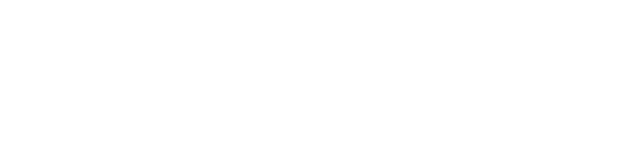
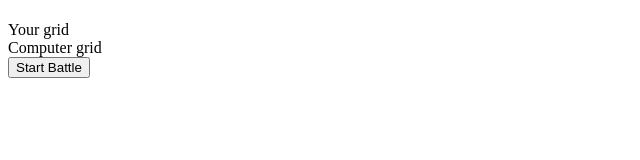
Before and after one commit to romaleks/Battleship, a plain HTML site: page index.html in a window 1280 px wide. Shown: the whole page, without its empty margins (0-640 px from the left). Drawn offline with Linux system fonts and the light colour scheme.

```diff
--- a/index.html
+++ b/index.html
@@ -6,5 +6,22 @@
     <meta name="viewport" content="width=device-width, initial-scale=1.0" />
     <title>Battleship</title>
   <script defer src="main.js"></script></head>
-  <body></body>
+  <body>
+    <header>
+      <h1 class="title"></h1>
+    </header>
+    <main>
+      <div class="container">
+        <div class="side">
+          <div class="board"></div>
+          <div class="name">Your grid</div>
+        </div>
+        <div class="side">
+          <div class="board"></div>
+          <div class="name">Computer grid</div>
+        </div>
+        <button class="button">Start Battle</button>
+      </div>
+    </main>
+  </body>
 </html>
```
